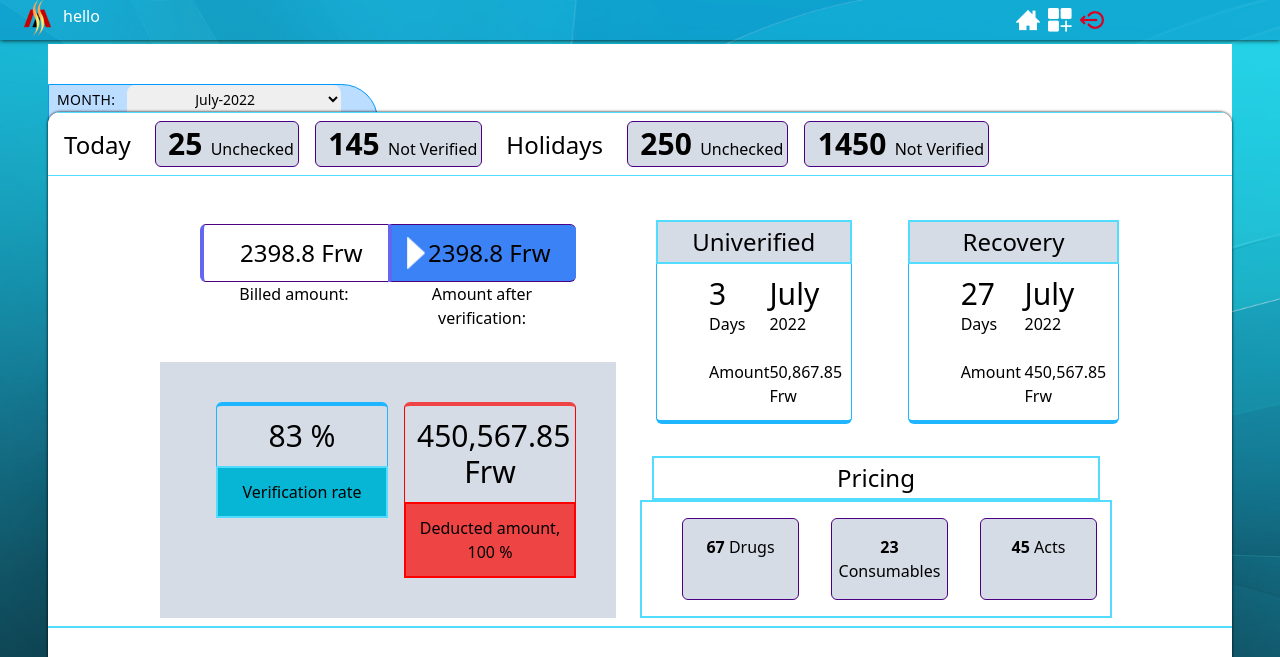
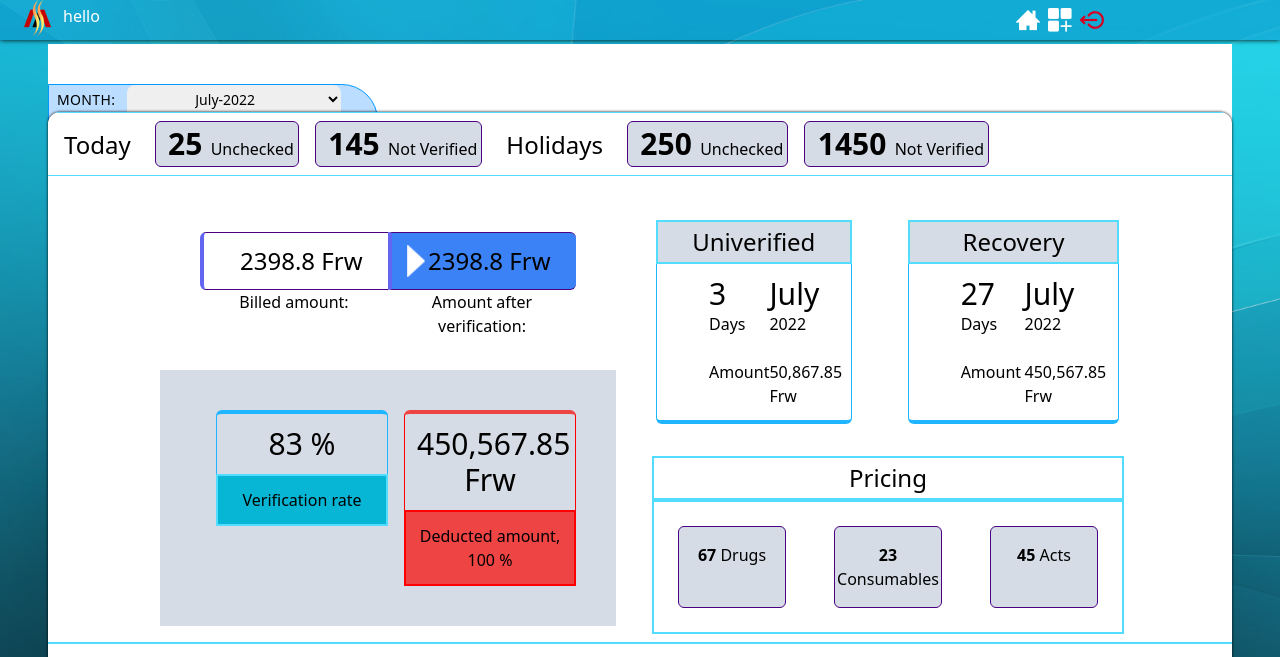
Before and after one commit to moula2011/Verification, a website: page cbhi.html in a window 1280 px wide. Shown: the top 657 px of the page. Drawn offline with Linux system fonts and the light colour scheme.

Commit message:
good looking

```diff
--- a/cbhi.html
+++ b/cbhi.html
@@ -164,20 +164,19 @@
                             </div>
                         </div>
                     </div>
-                    <div class="container flex flex-col items-center px-0 mx-auto my-2 space-y-0 md:space-y-0 md:flex-row  ">
+                    <div class="container flex flex-col my-2 md:flex-row  ">
                         <div class="flex flex-col mx-2 md:w-full">
-                            <div class=" border-indigo-500 mx-3 p-1" style="border: 2px solid #52dcff;">
+                            <div class=" border-indigo-500 mx-3 p-1 w-full" style="border: 2px solid #52dcff;">
                                 <h1 class="text-2xl text-center" >Pricing</h1>
                             </div>
-                            <div class="flex flex-row gap-4" style="border: 2px solid #52dcff;">
-                                <span class="h1"><i class="px-2"></i></span>
-                                <div class="medi-magic medi-magic-btn w-1/4 my-4 mx-2 py-4 bg-gradient-to-r bg-gray-light rounded-md">
+                            <div class="flex flex-row gap-2 ml-3 w-full"  style="border: 2px solid #52dcff;">
+                                <div class="medi-magic medi-magic-btn w-1/4 m-6 py-4 bg-gradient-to-r bg-gray-light rounded-md" >
                                     <h1 class="text-1xl text-center" ><b>67</b> Drugs</h1>
                                 </div>
-                                <div class="medi-magic medi-magic-btn w-1/4 my-4 mx-2 py-4 bg-gradient-to-r bg-gray-light rounded-md">
+                                <div class="medi-magic medi-magic-btn w-1/4 m-6 py-4 bg-gradient-to-r bg-gray-light rounded-md" >
                                     <h1 class="text-1xl text-center" ><b>23</b> Consumables</h1>
                                 </div>
-                                <div class="medi-magic medi-magic-btn w-1/4 my-4 mx-2 py-4 bg-gradient-to-r bg-gray-light rounded-md">
+                                <div class="medi-magic medi-magic-btn w-1/4 m-6 py-4 bg-gradient-to-r bg-gray-light rounded-md" >
                                     <h1 class="text-1xl text-center" ><b>45</b> Acts</h1>
                                 </div>
                             </div>
```
